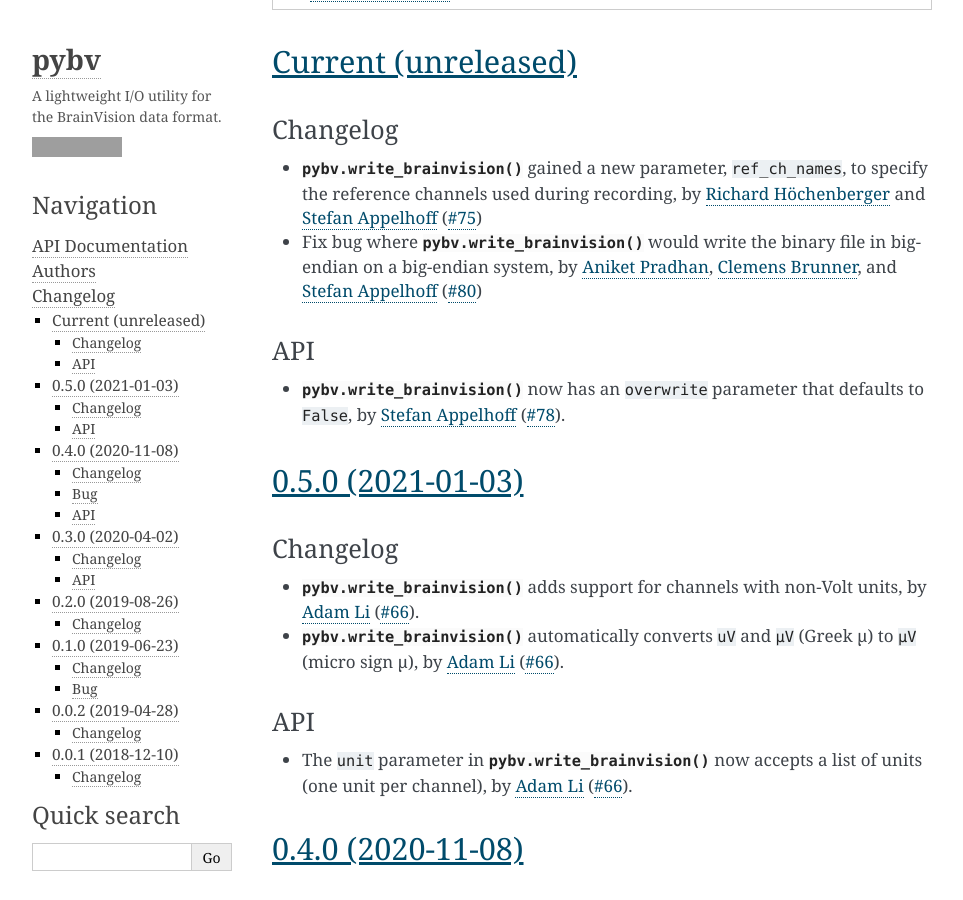
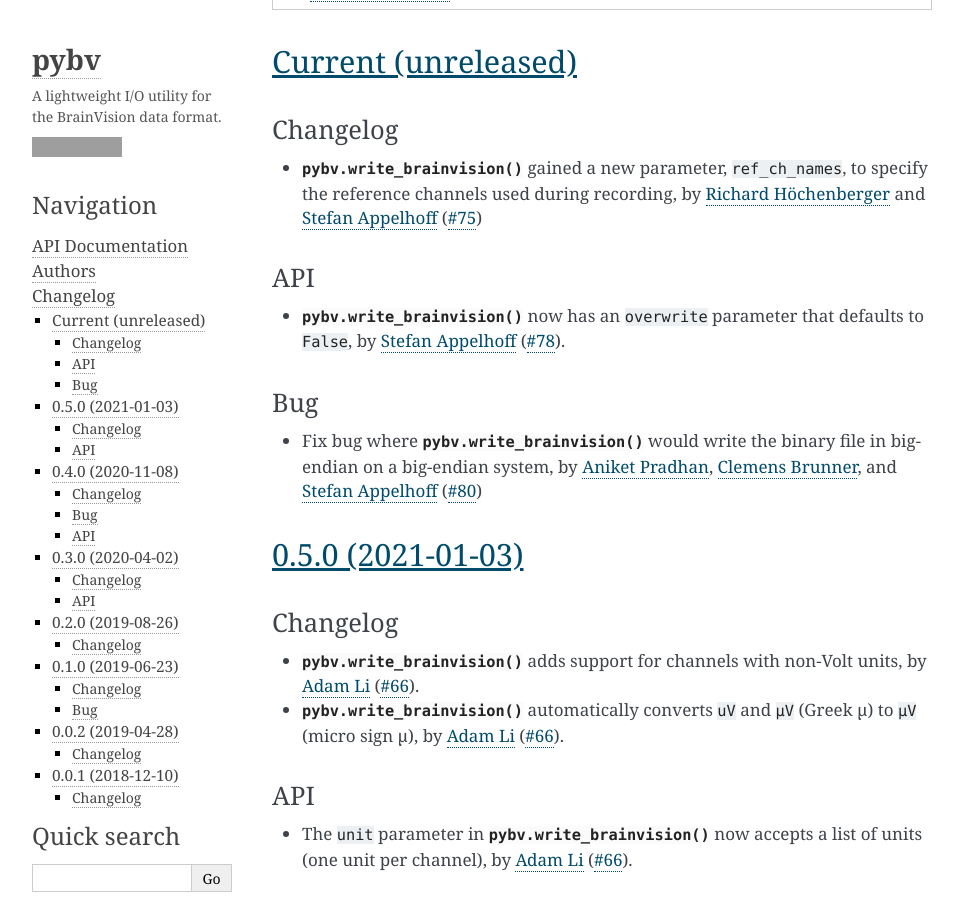
Before and after one commit to bids-standard/pybv, a Sphinx documentation site: the page built from docs/changelog.rst, in a window 1280 px wide and 900 px high, scrolled down 709 px. Shown: the whole window, without its empty margins (148-1111 px from the left). Built offline with Sphinx 7.4.7, drawn with Linux system fonts in a browser that asks for light colours; grey boxes are pictures that could not be loaded.

Commit message:
changelog style

```diff
--- a/docs/changelog.rst
+++ b/docs/changelog.rst
@@ -32,13 +32,15 @@ Current (unreleased)
 
 Changelog
 ~~~~~~~~~
-
 - :func:`pybv.write_brainvision` gained a new parameter, ``ref_ch_names``, to specify the reference channels used during recording, by `Richard Höchenberger`_ and `Stefan Appelhoff`_ (:gh:`75`)
-- Fix bug where :func:`pybv.write_brainvision` would write the binary file in big-endian on a big-endian system, by `Aniket Pradhan`_, `Clemens Brunner`_, and `Stefan Appelhoff`_ (:gh:`80`)
 
 API
 ~~~
 - :func:`pybv.write_brainvision` now has an ``overwrite`` parameter that defaults to ``False``, by `Stefan Appelhoff`_ (:gh:`78`).
+
+Bug
+~~~
+- Fix bug where :func:`pybv.write_brainvision` would write the binary file in big-endian on a big-endian system, by `Aniket Pradhan`_, `Clemens Brunner`_, and `Stefan Appelhoff`_ (:gh:`80`)
 
 0.5.0 (2021-01-03)
 ==================
```
